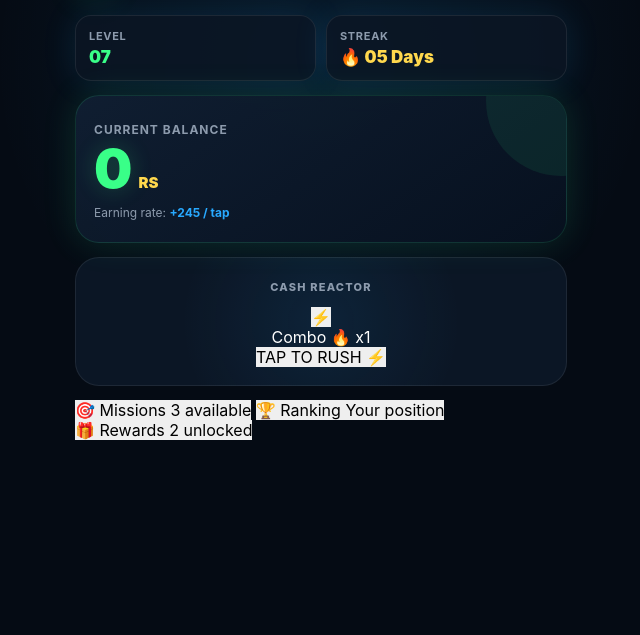
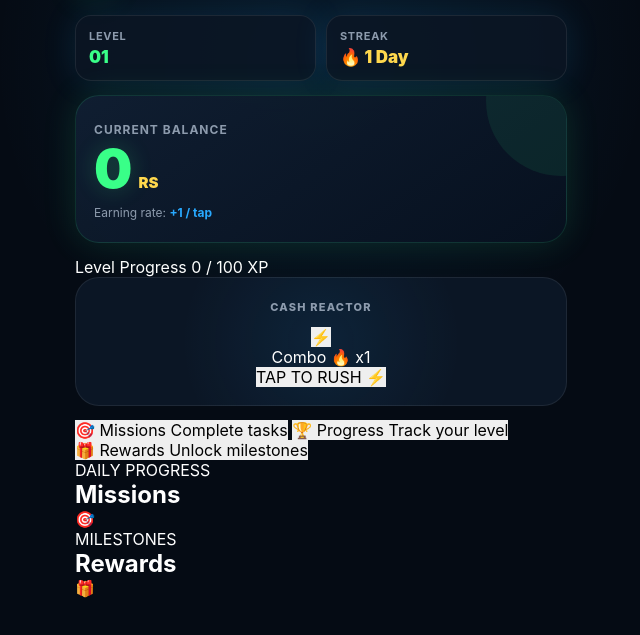
Before and after one commit to digital-website-online/Earn-Rush, a plain HTML site: page index.html in a window 1280 px wide. Shown: the part 57-692 px from the top of the page, without its empty margins (319-959 px from the left). Drawn offline with Linux system fonts and the light colour scheme.

Commit message:
Update index.html

```diff
--- a/index.html
+++ b/index.html
@@ -1,7 +1,8 @@
-
 <!DOCTYPE html>
 <html lang="en">
+
 <head>
+
     <meta charset="UTF-8">
 
     <meta
@@ -14,21 +15,38 @@
         content="EarnRush — a fast, simple and exciting mobile game."
     >
 
-    <meta name="theme-color" content="#07111f">
+    <meta
+        name="theme-color"
+        content="#07111f"
+    >
 
     <title>EarnRush — Play. Rush. Level Up.</title>
 
-    <!-- Main Styles -->
-    <link rel="stylesheet" href="css/style.css">
 
-    <!-- Animations -->
-    <link rel="stylesheet" href="css/animations.css">
+    <!-- =========================================
+         STYLES
+    ========================================== -->
 
-    <!-- Responsive Design -->
-    <link rel="stylesheet" href="css/responsive.css">
+    <link
+        rel="stylesheet"
+        href="css/style.css"
+    >
+
+    <link
+        rel="stylesheet"
+        href="css/animations.css"
+    >
+
+    <link
+        rel="stylesheet"
+        href="css/responsive.css"
+    >
+
 </head>
 
+
 <body>
+
 
     <!-- =========================================
          EARNRUSH APP
@@ -36,23 +54,42 @@
 
     <div id="app">
 
+
+        <!-- =========================================
+             HEADER
+        ========================================== -->
+
         <header class="game-header">
 
             <div class="brand">
-        <div class="brand-mark">E</div>
+
+                <div class="brand-mark">
+                    E
+                </div>
 
                 <div class="brand-name">
                     EarnRush
                 </div>
+
             </div>
+
 
             <div class="header-actions">
 
-        <button class="icon-button" type="button" aria-label="Notifications">
+                <button
+                    class="icon-button"
+                    type="button"
+                    aria-label="Notifications"
+                >
                     🔔
                 </button>
 
-        <button class="icon-button" type="button" aria-label="Settings">
+
+                <button
+                    class="icon-button"
+                    type="button"
+                    aria-label="Settings"
+                >
                     ⚙️
                 </button>
 
@@ -61,20 +98,54 @@
         </header>
 
 
+
+        <!-- =========================================
+             PLAYER STATUS
+        ========================================== -->
+
         <section class="player-status">
 
+
             <div class="status-card">
-        <span class="status-label">Level</span>
-        <span class="status-value green">07</span>
+
+                <span class="status-label">
+                    Level
+                </span>
+
+                <span
+                    class="status-value green"
+                    id="levelValue"
+                >
+                    01
+                </span>
+
             </div>
 
+
+
             <div class="status-card">
-        <span class="status-label">Streak</span>
-        <span class="status-value gold">🔥 05 Days</span>
+
+                <span class="status-label">
+                    Streak
+                </span>
+
+                <span
+                    class="status-value gold"
+                    id="streakValue"
+                >
+                    🔥 1 Day
+                </span>
+
             </div>
+
 
         </section>
 
+
+
+        <!-- =========================================
+             BALANCE
+        ========================================== -->
 
         <section class="balance-card">
 
@@ -82,10 +153,14 @@
                 Current Balance
             </span>
 
+
             <div class="balance-row">
 
-        <span class="balance-amount" id="balance">
-            12,840
+                <span
+                    class="balance-amount"
+                    id="balance"
+                >
+                    0
                 </span>
 
                 <span class="balance-currency">
@@ -94,19 +169,68 @@
 
             </div>
 
+
             <p class="income-rate">
+
                 Earning rate:
-        <strong>+245 / tap</strong>
+
+                <strong>
+                    +1 / tap
+                </strong>
+
             </p>
 
         </section>
 
 
+
+        <!-- =========================================
+             XP / LEVEL PROGRESS
+        ========================================== -->
+
+        <section class="xp-card">
+
+            <div class="xp-header">
+
+                <span class="xp-title">
+                    Level Progress
+                </span>
+
+                <span
+                    class="xp-value"
+                    id="xpText"
+                >
+                    0 / 100 XP
+                </span>
+
+            </div>
+
+
+            <div class="xp-track">
+
+                <div
+                    class="xp-fill"
+                    id="xpBar"
+                    style="width: 0%;"
+                ></div>
+
+            </div>
+
+        </section>
+
+
+
+        <!-- =========================================
+             REACTOR
+        ========================================== -->
+
         <section class="reactor-section">
+
 
             <span class="reactor-label">
                 Cash Reactor
             </span>
+
 
             <div class="reactor">
 
@@ -122,7 +246,13 @@
             </div>
 
 
+
+            <!-- =====================================
+                 COMBO
+            ====================================== -->
+
             <div class="combo-area">
+
 
                 <div class="combo-top">
 
@@ -131,19 +261,29 @@
                     </span>
 
                     <span class="combo-value">
-                🔥 x12
+                        🔥 x1
                     </span>
 
                 </div>
 
+
                 <div class="progress-track">
 
-            <div class="progress-fill"></div>
+                    <div
+                        class="progress-fill"
+                        style="width: 0%;"
+                    ></div>
 
                 </div>
 
+
             </div>
 
+
+
+            <!-- =====================================
+                 TAP BUTTON
+            ====================================== -->
 
             <button
                 class="tap-button"
@@ -153,68 +293,196 @@
                 TAP TO RUSH ⚡
             </button>
 
+
         </section>
 
 
+
+        <!-- =========================================
+             QUICK ACTIONS
+        ========================================== -->
+
         <section class="quick-actions">
 
-    <button class="quick-card" type="button">
 
-        <span class="quick-icon">🎯</span>
+            <button
+                class="quick-card"
+                type="button"
+                onclick="document.getElementById('missionsSection').scrollIntoView({ behavior: 'smooth' });"
+            >
+
+                <span class="quick-icon">
+                    🎯
+                </span>
 
                 <span class="quick-title">
                     Missions
                 </span>
 
                 <span class="quick-subtitle">
-            3 available
+                    Complete tasks
                 </span>
 
             </button>
 
 
-    <button class="quick-card" type="button">
 
-        <span class="quick-icon">🏆</span>
+            <button
+                class="quick-card"
+                type="button"
+                onclick="document.getElementById('rewardsSection').scrollIntoView({ behavior: 'smooth' });"
+            >
+
+                <span class="quick-icon">
+                    🏆
+                </span>
 
                 <span class="quick-title">
-            Ranking
+                    Progress
                 </span>
 
                 <span class="quick-subtitle">
-            Your position
+                    Track your level
                 </span>
 
             </button>
 
 
-    <button class="quick-card" type="button">
 
-        <span class="quick-icon">🎁</span>
+            <button
+                class="quick-card"
+                type="button"
+                onclick="document.getElementById('rewardsSection').scrollIntoView({ behavior: 'smooth' });"
+            >
+
+                <span class="quick-icon">
+                    🎁
+                </span>
 
                 <span class="quick-title">
                     Rewards
                 </span>
 
                 <span class="quick-subtitle">
-            2 unlocked
+                    Unlock milestones
                 </span>
 
             </button>
 
+
         </section>
+
+
+
+        <!-- =========================================
+             MISSIONS SECTION
+        ========================================== -->
+
+        <section
+            class="missions-section"
+            id="missionsSection"
+        >
+
+
+            <div class="section-heading">
+
+                <div>
+
+                    <span class="section-kicker">
+                        DAILY PROGRESS
+                    </span>
+
+                    <h2>
+                        Missions
+                    </h2>
+
                 </div>
+
+
+                <span class="mission-count">
+                    🎯
+                </span>
+
+            </div>
+
+
+            <div id="missionsList">
+
+                <!-- Missions are generated by missions.js -->
+
+            </div>
+
+
+        </section>
+
+
+
+        <!-- =========================================
+             REWARDS SECTION
+        ========================================== -->
+
+        <section
+            class="rewards-section"
+            id="rewardsSection"
+        >
+
+
+            <div class="section-heading">
+
+                <div>
+
+                    <span class="section-kicker">
+                        MILESTONES
+                    </span>
+
+                    <h2>
+                        Rewards
+                    </h2>
+
+                </div>
+
+
+                <span class="reward-heading-icon">
+                    🎁
+                </span>
+
+            </div>
+
+
+            <div id="rewardsList">
+
+                <!-- Rewards are generated by rewards.js -->
+
+            </div>
+
+
+        </section>
+
+
+
+    </div>
+
 
 
     <!-- =========================================
          JAVASCRIPT
+
+         IMPORTANT:
+         game.js must load before missions.js
+         and rewards.js.
     ========================================== -->
 
     <script src="js/ui.js"></script>
+
     <script src="js/game.js"></script>
+
     <script src="js/missions.js"></script>
+
     <script src="js/rewards.js"></script>
+
     <script src="js/sharing.js"></script>
 
+
 </body>
+
 </html>
```
Lines whose indentation alone changed are shown as unchanged.
